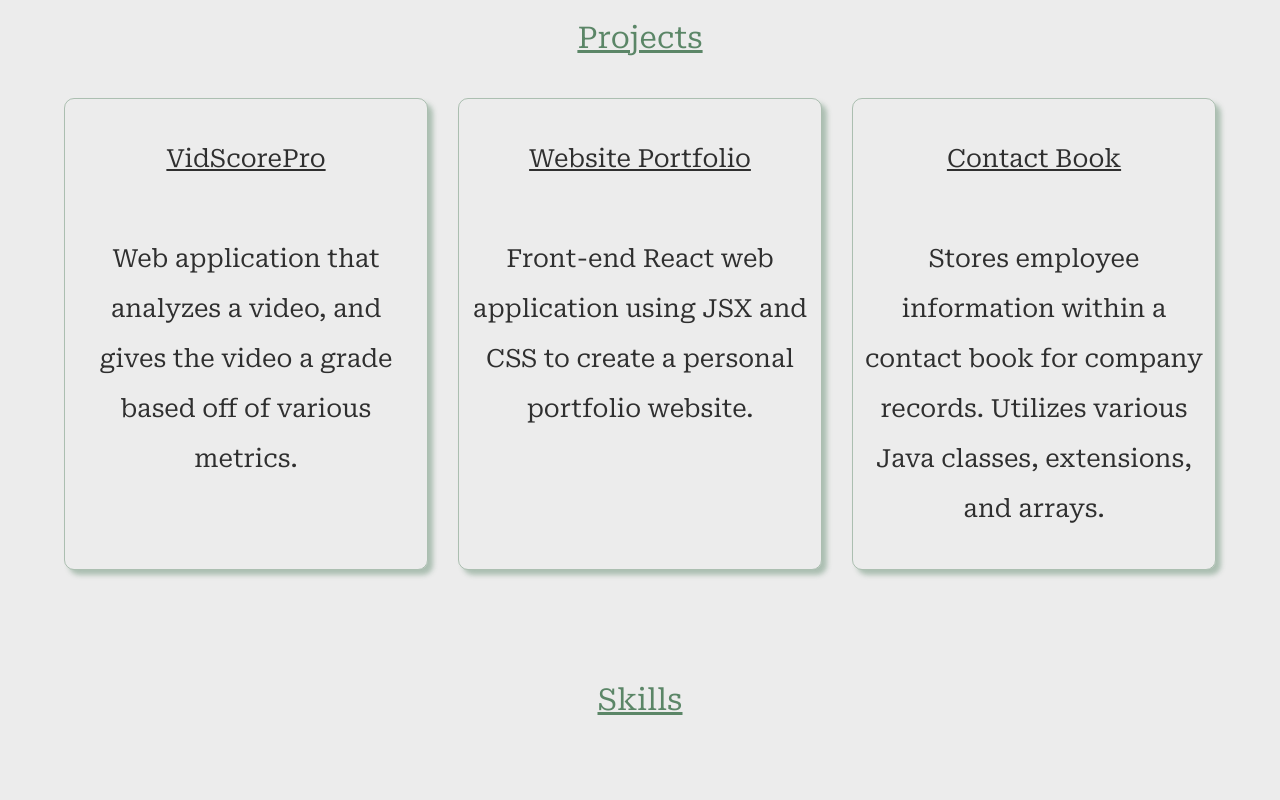
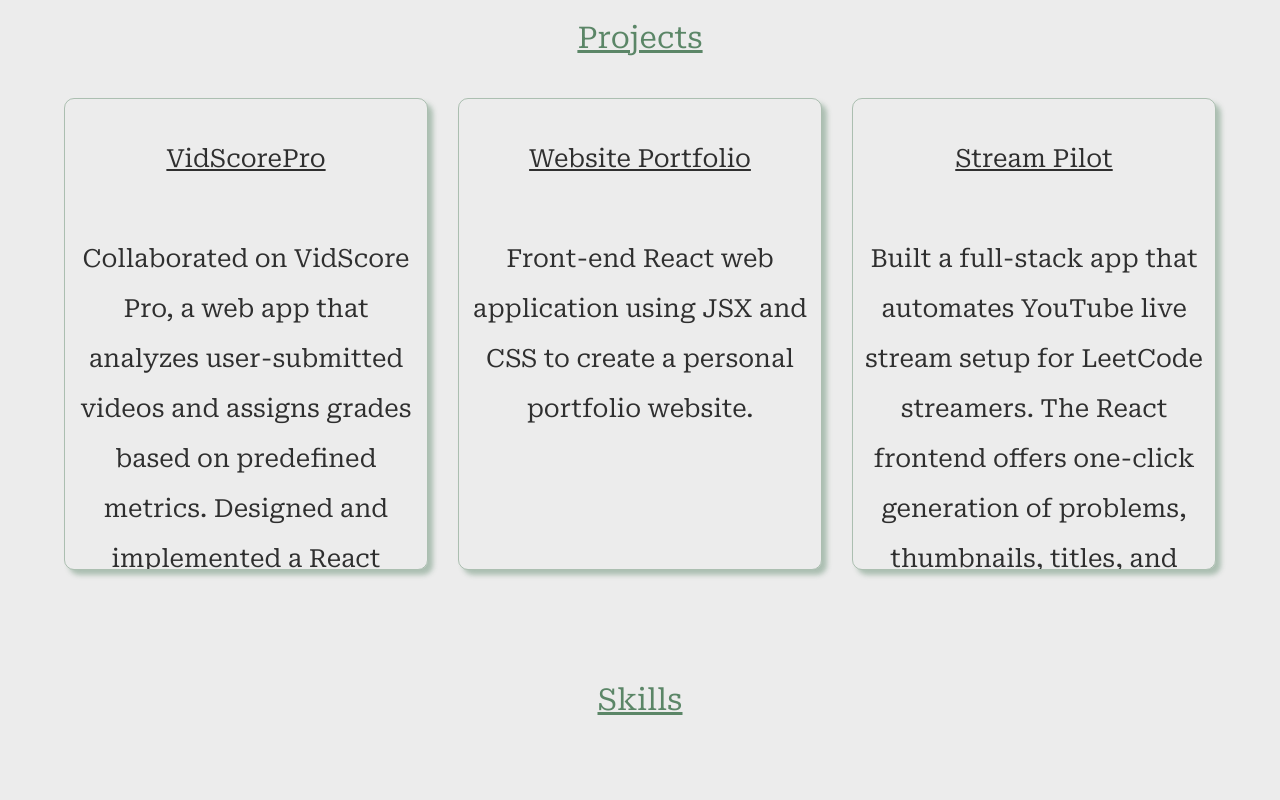
Before and after one commit to MBarreto01/Website-Portfolio, a React (Vite) app in the folder Website-Portfolio/: page / in a window 1280 px wide. Shown: the part 1160-1960 px from the top of the page. Built offline with nearby package versions, Linux system fonts and the light colour scheme.

Commit message:
updated project cards to include stream pilot project, instead of contact book. Also updated VidScorePro section to be more explanatory.

```diff
--- a/Website-Portfolio/src/Projects.jsx
+++ b/Website-Portfolio/src/Projects.jsx
@@ -9,15 +9,18 @@ function Projects() {
             </p>
 
             <div className="projectsBody">
-                <Card title="VidScorePro" desc="Web application that analyzes a video, and gives the video a
-                                                grade based off of various metrics."/>
+                <Card title="VidScorePro" desc="Collaborated on VidScore Pro, a web app that analyzes
+                user-submitted videos and assigns grades based on predefined metrics. Designed and
+                implemented a React frontend with JavaScript, HTML, and CSS for a seamless user experience.
+                Focused on creating a visually appealing and intuitive interface for users."/>
 
                 <Card title="Website Portfolio" desc="Front-end React web application using JSX and CSS
                             to create a personal portfolio website."/>
 
-                <Card title="Contact Book" desc="Stores employee information within a contact book for
-                                                company records. Utilizes various Java classes, extensions, and
-                                                arrays."/>
+                <Card title="Stream Pilot" desc="Built a full-stack app that automates YouTube live stream
+                setup for LeetCode streamers. The React frontend offers one-click generation of problems,
+                thumbnails, titles, and descriptions. A Python backend integrates OpenAI, LeetCode, and
+                YouTube APIs to handle scheduling and workflow automation."/>
             </div>
 
         </div>
```
